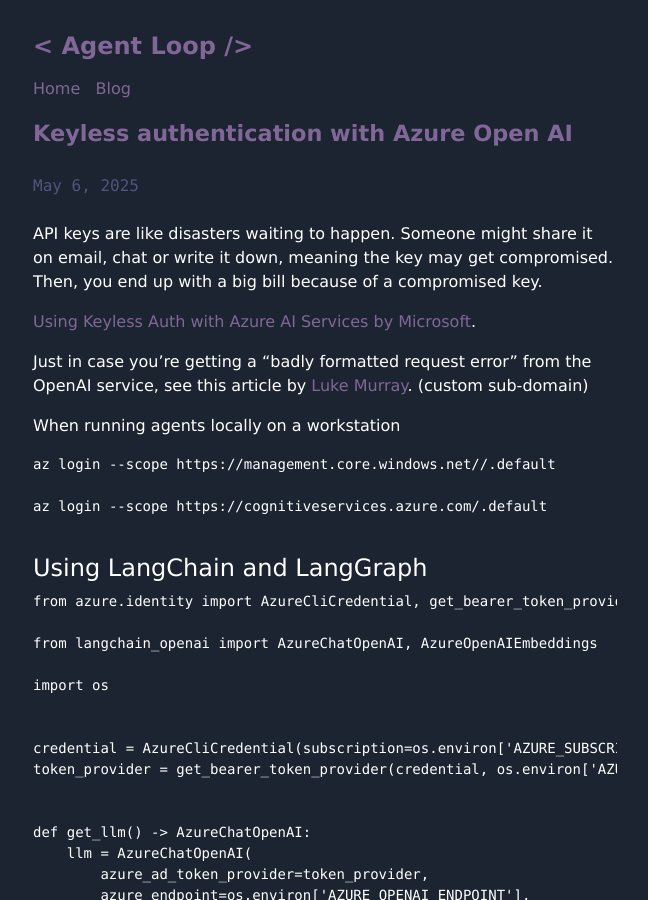
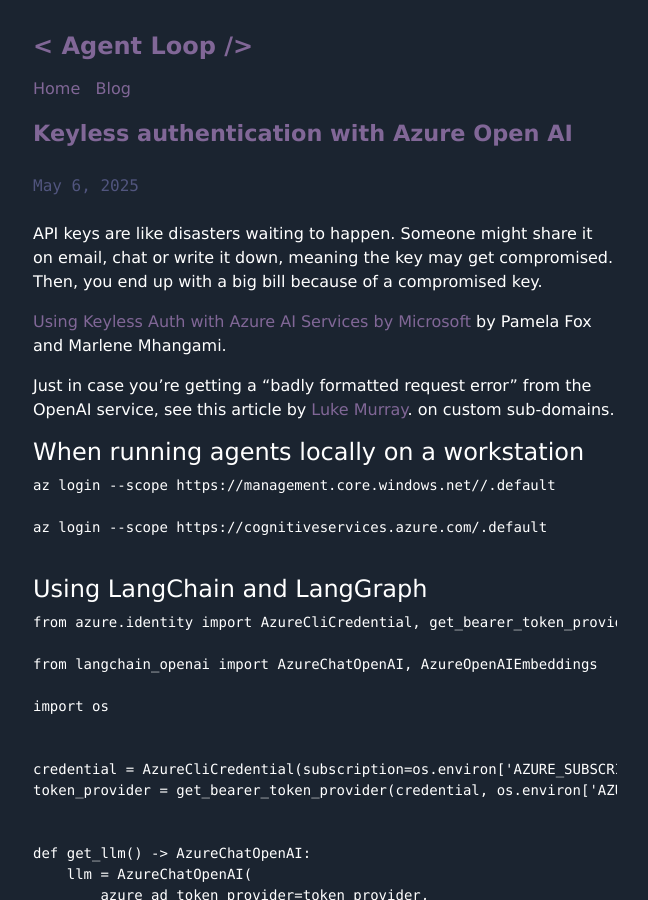
Before and after one commit to agentloopfyi/agentloopfyi.github.io, a Jekyll site: the page built from _posts/2025-05-06-keyless-auth-openai.markdown, in a window 1280 px wide and 900 px high. Shown: the whole window, without its empty margins (315-963 px from the left). Built offline with Jekyll 4.4.1, drawn with Linux system fonts in a browser that asks for light colours.

Commit message:
Update 2025-05-06-keyless-auth-openai.markdown

````diff
--- a/_posts/2025-05-06-keyless-auth-openai.markdown
+++ b/_posts/2025-05-06-keyless-auth-openai.markdown
@@ -7,11 +7,11 @@
 
 API keys are like disasters waiting to happen. Someone might share it on email, chat or write it down, meaning the key may get compromised. Then, you end up with a big bill because of a compromised key.
 
-[Using Keyless Auth with Azure AI Services by Microsoft](https://www.youtube.com/watch?v=IkDcQvKoQ8k).
+[Using Keyless Auth with Azure AI Services by Microsoft](https://www.youtube.com/watch?v=IkDcQvKoQ8k) by Pamela Fox and Marlene Mhangami.
 
-Just in case you're getting a "badly formatted request error" from the OpenAI service, see this article by [Luke Murray](https://luke.geek.nz/azure/openai-request-badly-formatted/). (custom sub-domain)
+Just in case you're getting a "badly formatted request error" from the OpenAI service, see this article by [Luke Murray](https://luke.geek.nz/azure/openai-request-badly-formatted/). on custom sub-domains.
 
-When running agents locally on a workstation
+#### When running agents locally on a workstation
 
 ```powershell
 az login --scope https://management.core.windows.net//.default
@@ -88,4 +88,4 @@
 
 ```
 
-Running on a cloud environment need an Azure service principal.
+#### Running on a cloud environment need an Azure service principal.
````
